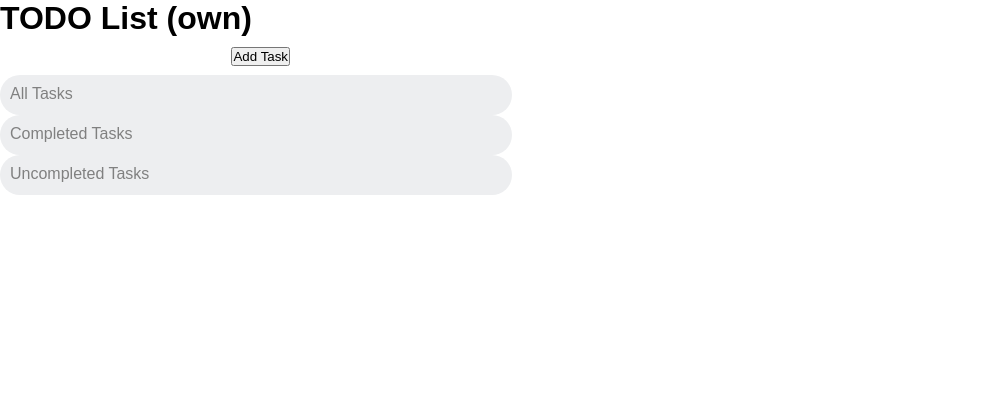
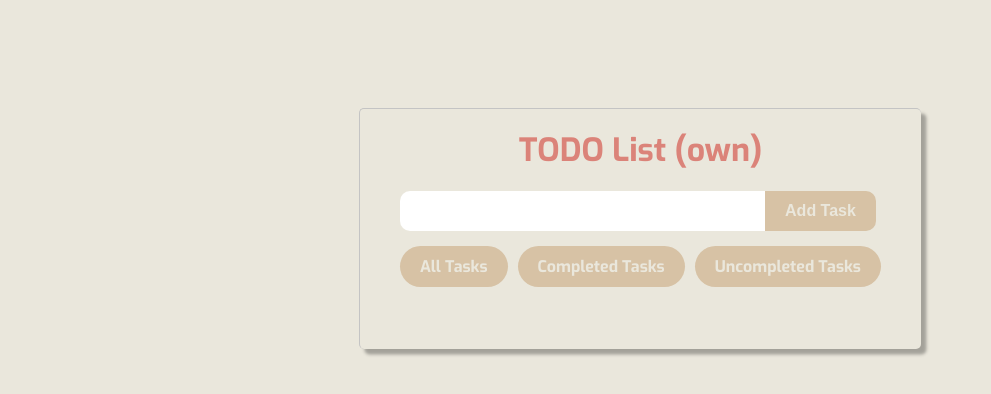
Before and after one commit to Guru22073/todo, a plain HTML site: page index.htm in a window 1280 px wide. Shown: the whole page, without its empty margins (0-991 px from the left). Drawn offline with Linux system fonts and the light colour scheme.

Commit message:
new files

```diff
--- a/style.css
+++ b/style.css
@@ -1,107 +1,116 @@
-* {
-  margin: 0;
-  padding: 0;
-  font-family: Arial, Helvetica, sans-serif;
-  box-sizing: border-box;
+@import url(https://fonts.googleapis.com/css?family=Exo:100,200,300,regular,500,600,700,800,900,100italic,200italic,300italic,italic,500italic,600italic,700italic,800italic,900italic);
+
+:root {
+    --bgColor: #eae7dc;
+    --buttonColor: #8e8d8a;
+    --fontColor: #db8379;
+    --taskColor: #d7c2a5;
+    --primary-font: exo;
+    --max-height: 100vh;
+    --max-width: 100vw;
 }
 
-.container {
-  width: 100%;
-  min-height: 100vh;
-  background: rgb(255, 255, 255);
-  padding: 10px;
+body{
+    background-color: var(--bgColor);
+    padding-top: 100px;
+    place-items: center;
+    font-family: var(--primary-font);
 }
 
-.todo-app {
-  width: 100%;
-  max-width: 540px;
-  background: white;
-  margin: 100px auto 20px;
-  padding: 40px 30px 70px;
-  border-radius: 10px;
-  box-shadow: 0px 0px 30px rgba(193, 131, 131, 0.586);
+main{
+    background-color: var(--bgColor);
+    border-radius: 5px;
+    padding: 0px 40px 30px;
+    /* box-shadow: 12px 12px 1px #f8bdb6; */
+    box-shadow: rgba(0,0,0,0.3) 5.4px 5.4px 3.2px;
+    display: flex;
+    border-top: 1px solid rgb(196, 196, 196);
+    border-left: 1px solid rgb(196, 196, 196);
+    flex-direction: column;
 }
 
-.todo-app h2 {
-  margin-left: 37%;
-  color: #002765;
-  display: flex;
-  align-items: center;
-  margin-bottom: 20px;
+h1{
+    margin: 0;
+    padding-block: 20px;
+    color: var(--fontColor);
+    text-align: center;
 }
 
-.row {
+.search-container {
     display: flex;
-  align-items: center;
-  justify-content: space-between;
-  background: #edeef0;
-  border-radius: 30px;
-  padding-left: 20px;
-  margin-bottom: 25px;
+    margin-bottom: 15px;
 }
 
-.show-task {
+.search-container input{
+    width: 365px;
+    height: 40px;
+    border-top-left-radius: 10px;
+    border-bottom-left-radius: 10px;
+    border-right: none;
+    border: none;
+    padding-left: 10px;
+    font-size: 18px;
+    font-family: var(--primary-font);
+    font-weight: bold;
+    color: #ac9b84;
+}
+
+.search-container input:focus {
+    outline: none;
+}
+
+.search-container button{
+    border-left: none;
+    padding-inline: 20px;
+    border-top-right-radius: 10px;
+    border-bottom-right-radius: 10px;
+    border: none;
+    background-color: var(--taskColor);
+    color: var(--bgColor);
+    font-weight: bold;
+    cursor: pointer;
+    font-size: 16px;
+    transition: all ease 0.2s;
+}
+
+.search-container button:hover {
+    background-color: #dec8a8;
+    color: white;
+}
+
+.show-tasks{
     display: flex;
     justify-content: space-evenly;
     align-items: center;
     gap: 10px;
-  margin-bottom: 10px;
 }
 
-.show {
-  padding: 10px;
-  width: 40%;
-  height: 40px;
-  background: #edeef0;
-  color: gray;
-  outline: none;
+.show-tasks div{
+    background-color: var(--taskColor);
+    padding: 10px 20px;
+    border-radius: 50px;
     border: none;
-  border-radius: 30px;
+    font-weight: bold;
+    color: var(--bgColor);
+    cursor: pointer;
     transition: all ease 0.2s;
 }
 
-.show:hover {
-  background-color: #ff5945;
+.show-tasks div:hover {
+    background-color: #dec8a8;
     color: white;
-  cursor: pointer;
-}
-
-.list-container {
-  color: #edeef0;
-}
-
-input {
-  flex: 1;
-  border: none;
-  outline: none;
-  background: transparent;
-  padding: 10px;
-  font-size: 16px;
-}
-
-.button {
-  border: none;
-  outline: none;
-  padding: 16px 50px;
-  background: #ff5945;
-  color: #fff;
-  font-size: 16px;
-  cursor: pointer;
-  border-radius: 30px;
-  transition: all ease 0.2s;
-}
-
-.button:hover {
-  background-color: hsla(0, 100%, 73%, 0.658);
 }
 
 ul li {
     list-style: none;
-  font-size: 17px;
-  padding: 12px 8px 12px 50px;
+    padding: 12px 8px 12px 40px;
+    position: relative;
     user-select: none;
+    font-size: 18px;
+    color: var(--fontColor);
+    font-weight: bold;
     cursor: pointer;
-  position: relative;
+    font-size: 18px;
 }
 
 ul li::before {
@@ -113,12 +122,11 @@ ul li::before {
     background-image: url(unchecked.png);
     background-size: cover;
     background-position: center;
-  top: 8px;
-  left: 8px;
+    top: 9px;
+    left: 0px;
 }
 
 ul li.checked {
-  color: #555;
     text-decoration: line-through;
 }
 
@@ -127,6 +135,7 @@ ul li.checked::before {
 }
 
 ul li span {
+    cursor: pointer;
     position: absolute;
     right: 0;
     top: 5px;
@@ -137,8 +146,9 @@ ul li span {
     line-height: 40px;
     text-align: center;
     border-radius: 50%;
+    transition: all ease 0.2s;
 }
 
 ul li span:hover {
-  background: #edeef0;
+    background: var(--taskColor);
 }
```
Lines whose indentation alone changed are shown as unchanged.
